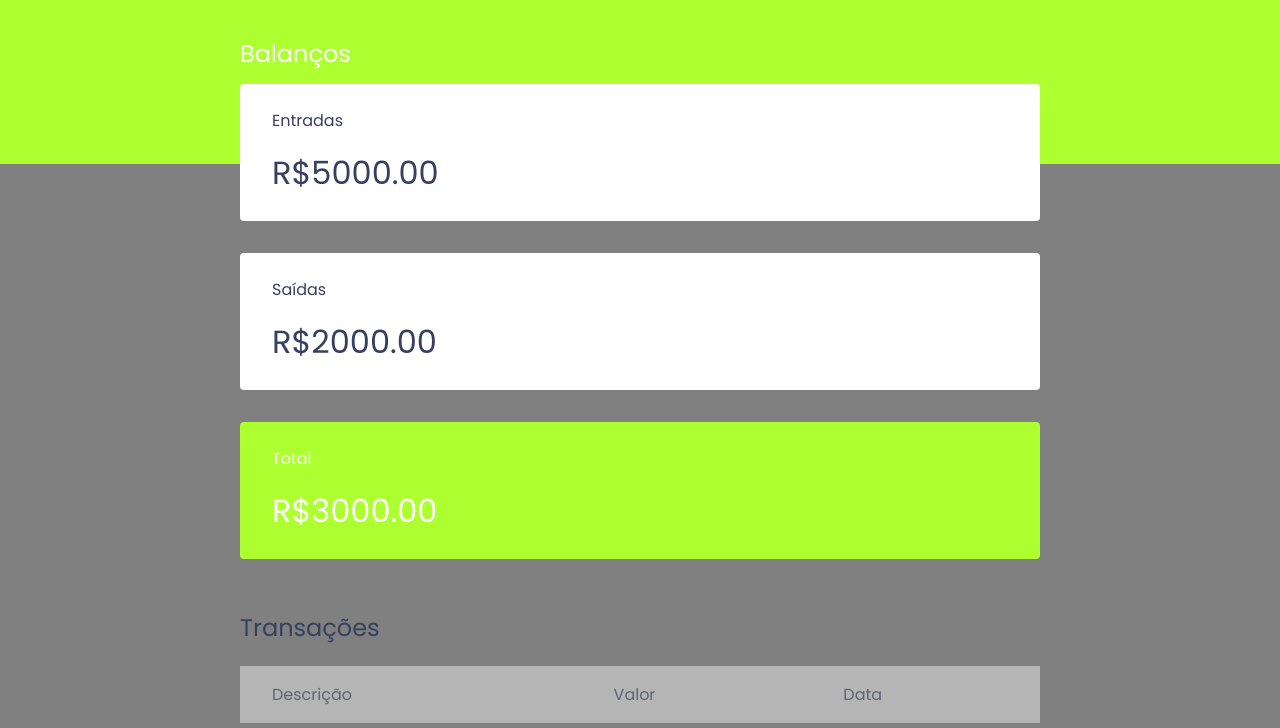
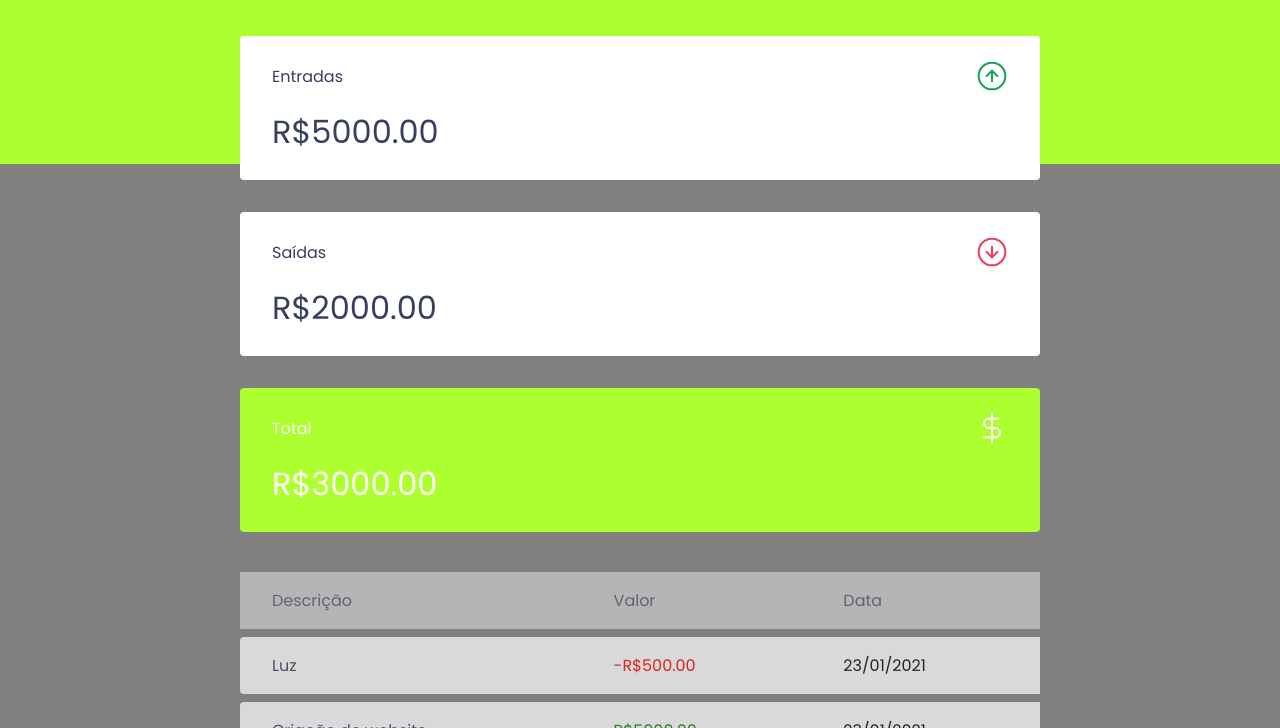
Before and after one commit to pisfe/html, a plain HTML site: page index.html in a window 1280 px wide. Shown: the part 59-787 px from the top of the page. Drawn offline with Linux system fonts and the light colour scheme.

Commit message:
inserindo imagens na página

```diff
--- a/index.html
+++ b/index.html
@@ -21,18 +21,27 @@
     <main class="container">
 
         <section id="balance">
-            <h2>Balanços</h2>
+            <h2 class="sr-only">Balanços</h2>
 
             <div class="card">
-                <h3>Entradas</h3>
+                <h3>
+                    <span>Entradas</span>
+                    <img src="assets/income.svg" alt="imagem de entradas">
+                </h3>
                 <p>R$5000.00</p>
             </div>
             <div class="card">
-                <h3>Saídas</h3>
+                <h3>
+                    <span>Saídas</span>
+                    <img src="assets/expense.svg" alt="imagem de saídas">
+                </h3>
                 <p>R$2000.00</p>
             </div>
             <div class="card total">
-                <h3>Total</h3>
+                <h3>
+                    <span>Total</span>
+                    <img src="assets/total.svg" alt="imagem de total">
+                </h3>
                 <p>R$3000.00</p>
             </div>
 
@@ -40,7 +49,7 @@
 
 
         <section id="transaction">
-            <h2>Transações</h2>
+            <h2 class="sr-only">Transações</h2>
 
             <table id="data-table">
                 <thead>
--- a/styles.css
+++ b/styles.css
@@ -12,6 +12,20 @@ body{
     background-color: gray;
     font-family: "Poppins", sans-serif;
 }
+
+.sr-only{
+    position: absolute;
+    width: 1px;
+    height: 1px;
+    padding: 0;
+    margin: -1px;
+    overflow: hidden;
+    clip: rect(0,0,0,0);
+    white-space: nowrap;
+    border-width: 0;
+    /*display:none; atrapalha leitores de tela*/
+}
+
 
 .container{
     width: min(90vw, 800px);
@@ -58,6 +72,10 @@ header{
 .card h3{
     font-weight: normal;
     font-size: 1rem;
+
+    display: flex;
+    align-items: center;
+    justify-content: space-between;
 }
 
 .card p{
```
